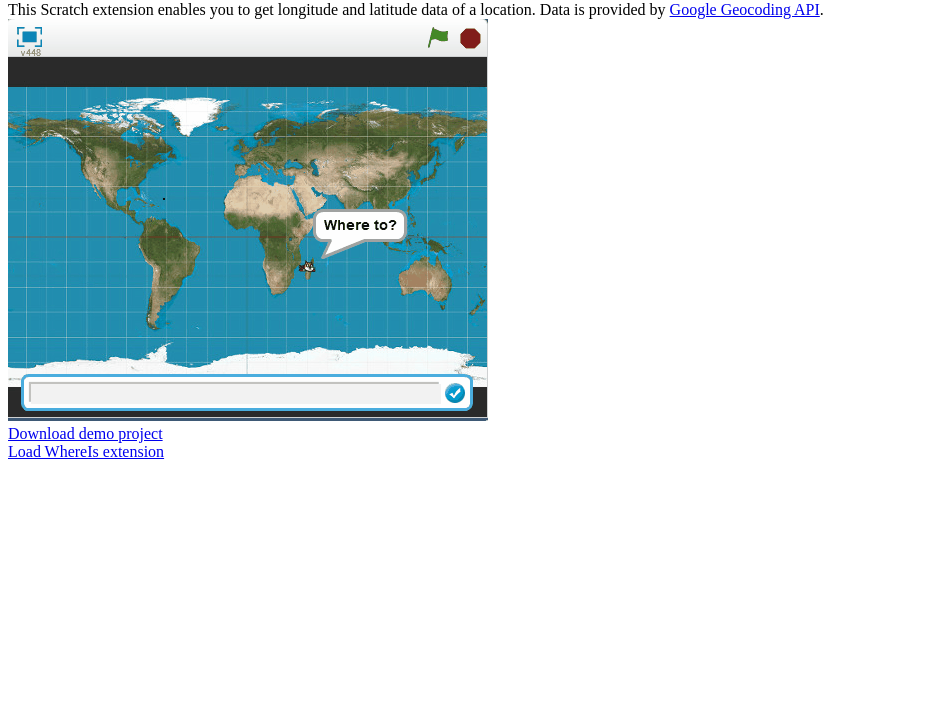
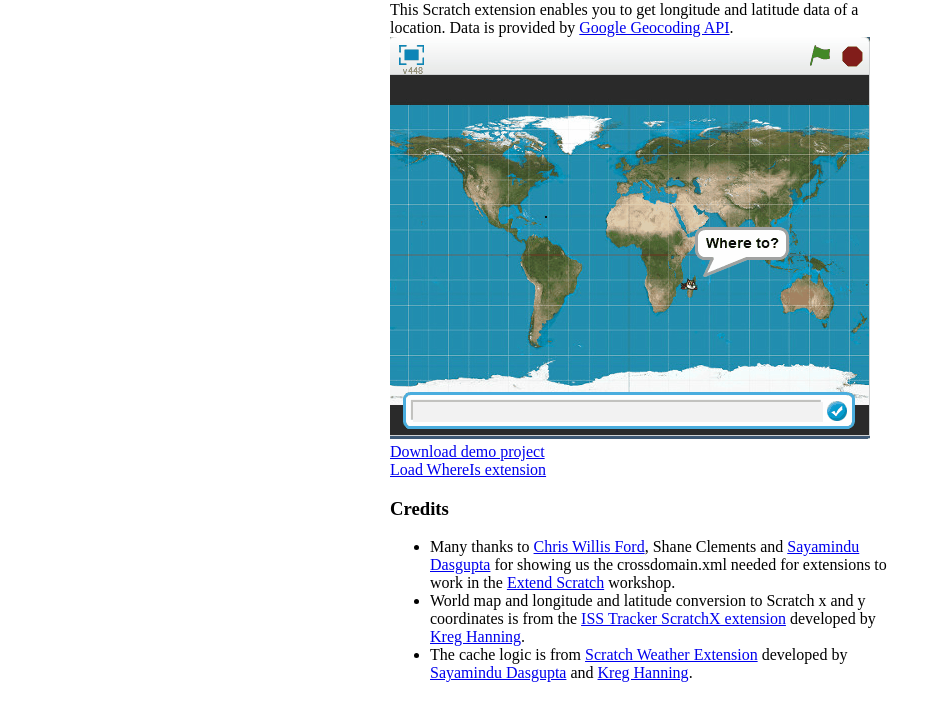
Before and after one commit to dimnikolos/WhereIsX, a plain HTML site: page index.html in a window 1280 px wide. Shown: the part 79-800 px from the top of the page, without its empty margins (0-942 px from the left). Drawn offline with Linux system fonts and the light colour scheme.

Commit message:
thank you guys

```diff
--- a/index.html
+++ b/index.html
@@ -3,9 +3,16 @@
 <head>
 <meta charset="UTF-8">
 <title>Where is X?</title>
+<style>
+.content {
+    max-width: 500px;
+    margin: auto;
+}
+</style>
 </head>
 
 <body>
+<div class = "content">
 <h1>Where is X?</h1>
 This Scratch extension enables you to get longitude and latitude data of a location.
 Data is provided by <a href="https://developers.google.com/maps/documentation/geocoding/start" target="_blank">Google Geocoding API</a>.<br/>
@@ -13,6 +20,14 @@ Data is provided by <a href="https://developers.google.com/maps/documentation/ge
 <a href = "./WhereIs.sbx" target="_blank">Download demo project</a><br/>
 <a href = "http://scratchx.org/?url=https://dimnikolos.github.io/WhereIsX/WhereisX.js#scratch" target="_blank">Load WhereIs extension</a><br/>
 
+<h3>Credits</h3>
+<ul>
+	<li>Many thanks to <a href="https://github.com/cwillisf" target="_blank">Chris Willis Ford</a>, Shane Clements and <a href="https://twitter.com/sayamindu" target="_blank">Sayamindu Dasgupta</a> for showing us the crossdomain.xml needed for extensions to work in the <a href="http://www.scratch2015ams.org/extend-scratch/" target="_blank">Extend Scratch</a> workshop.</li>
+	<li>World map and longitude and latitude conversion to Scratch x and y coordinates is from the <a href="http://khanning.github.io/scratch-isstracker-extension/" target="_blank">ISS Tracker ScratchX extension</a> developed by <a href="https://twitter.com/khanning88" target="_blank">Kreg Hanning</a>.</li>
+	<li>The cache logic is from <a href="https://khanning.github.io/scratch-weather-extension/" target="_blank">Scratch Weather Extension</a> developed by <a href="https://twitter.com/sayamindu" target="_blank">Sayamindu Dasgupta</a> and <a href="https://twitter.com/khanning88" target="_blank">Kreg Hanning</a>.
+</li>
+</ul>
+</div>
 </body>
 
 </html>
```
